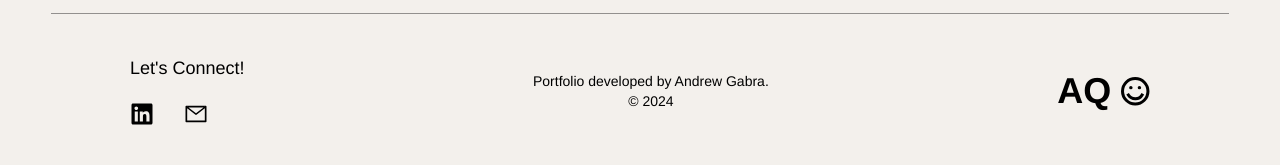
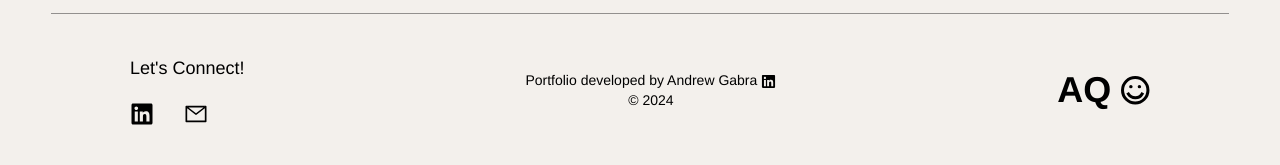
Before and after one commit to agabra23/aleynna-portfolio, a React (Vite) app: page / in a window 1280 px wide. Shown: the part 1743-1908 px from the top of the page. Built offline with nearby package versions, Linux system fonts and the light colour scheme.

Commit message:
Add my own linked in icon to footer

```diff
--- a/src/components/Footer.jsx
+++ b/src/components/Footer.jsx
@@ -1,14 +1,16 @@
 import React from "react";
 import { AiOutlineMail } from "react-icons/ai";
 import { FaLinkedin } from "react-icons/fa";
+import { useNavigate } from "react-router-dom";
 
 const Footer = () => {
+  const navigator = useNavigate();
   return (
     <footer className="relative z-0 flex justify-between items-center gap-[10px] mx-[30px] md:max-xl:mx-[60px] lg:mx-[130px] font-helvetica py-[5vh]">
       <div className="flex flex-col gap-5">
         <h6 className="text-lg font-medium">Let's Connect!</h6>
         <ul className="flex justify-start items-center gap-[30px]">
-          <li className="border-b-2 border-transparent hover:border-black">
+          <li className="hover:rotate-[360deg] transition-all duration-500">
             <a
               href="https://www.linkedin.com/in/aleynna-quinones"
               target="_blank"
@@ -17,7 +19,7 @@ const Footer = () => {
               <FaLinkedin size={24} />
             </a>
           </li>
-          <li className="border-b-2 border-transparent hover:border-black">
+          <li className="hover:rotate-[360deg] transition-all duration-500">
             <a
               href="mailto:aleynnaquinones@gmail.com"
               className="text-inherit no-underline"
@@ -28,15 +30,31 @@ const Footer = () => {
         </ul>
       </div>
       <div className="md:flex flex-col items-center hidden">
-        <p className="font-helvetica font-thin text-sm text-center">
-          Portfolio developed by Andrew Gabra.
+        <p className="font-helvetica font-thin text-sm text-center flex items-center justify-center gap-1">
+          <span>Portfolio developed by Andrew Gabra </span>
+          <span className=" h-min w-min flex justify-center items-center hover:rotate-[360deg] cursor-pointer transition-all duration-500">
+            <a
+              href="https://www.linkedin.com/in/andrew-gabra"
+              target="_blank"
+              className="text-inherit no-underline"
+            >
+              <FaLinkedin
+                className="align-middle"
+                size={15}
+                style={{ display: "inline" }}
+              />
+            </a>
+          </span>
         </p>
         <p className="font-helvetica font-thin text-sm text-center">
           &#169;{` ${new Date().getFullYear()}`}
         </p>
       </div>
       <div className="flex flex-col">
-        <div className="text-3xl md:text-4xl flex gap-[10px] justify-end">
+        <div
+          onClick={() => navigator("/")}
+          className="cursor-pointer text-3xl md:text-4xl flex gap-[10px] justify-end"
+        >
           <h1 className="font-bold">AQ</h1>
           <div className="flex items-center">
             <svg
@@ -68,7 +86,16 @@ const Footer = () => {
           <p className="text-right font-helvetica font-thin text-sm">
             Portfolio developed by
             <br />
-            Andrew Gabra.
+            Andrew Gabra{" "}
+            <div className="w-min ml-auto hover:rotate-[360deg] cursor-pointer flex items-center justify-center transition-all duration-500">
+              <a
+                href="https://www.linkedin.com/in/andrew-gabra"
+                target="_blank"
+                className="text-inherit no-underline"
+              >
+                <FaLinkedin size={15} style={{ display: "inline" }} />
+              </a>
+            </div>
           </p>
           <p className="font-helvetica font-thin text-sm text-right">
             &#169;{` ${new Date().getFullYear()}`}
```
